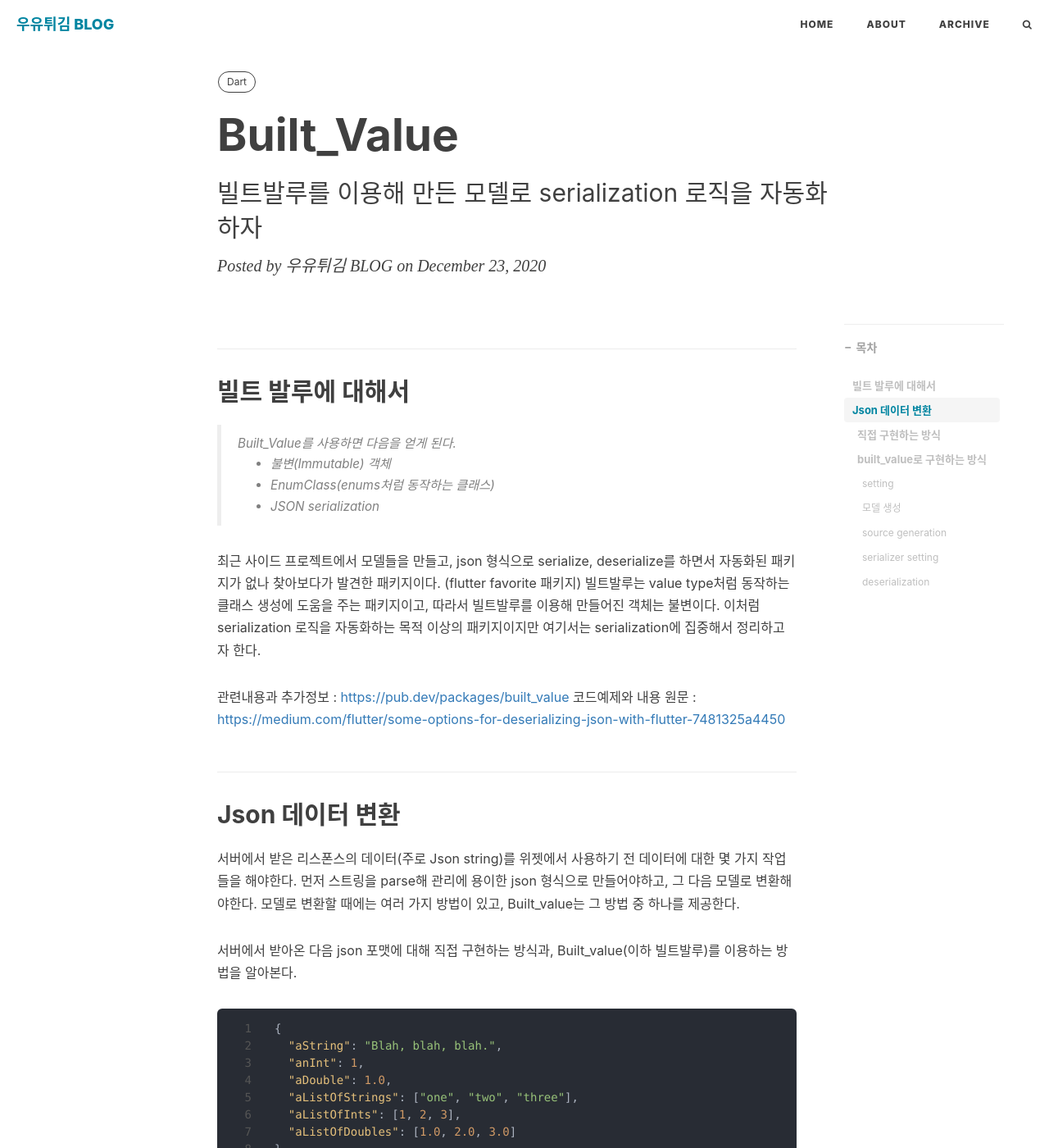
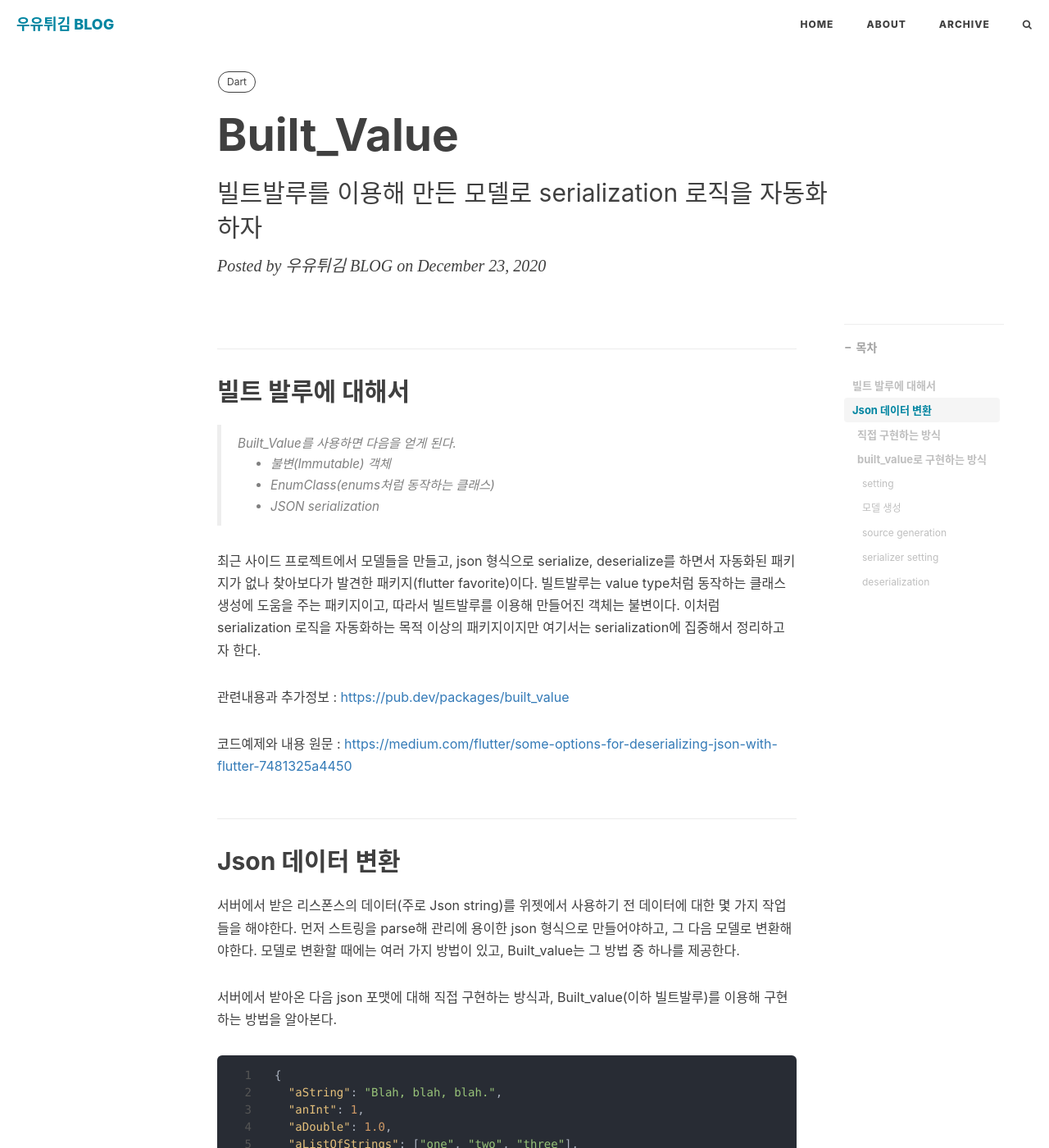
Before and after one commit to Heewookji/te, a Jekyll site: the page built from _posts/dart, flutter/2020-12-23-Built_Value.md, in a window 1280 px wide and 1400 px high. Shown: the whole window at 82% size. Built offline with Jekyll 4.4.1, drawn with Linux system fonts in a browser that asks for light colours; nearby versions of some CDN libraries; comment, search, counter and statistics services are not loaded.

Commit message:
fix: dart built_value 수정

````diff
--- a/_posts/dart, flutter/2020-12-23-Built_Value.md
+++ b/_posts/dart, flutter/2020-12-23-Built_Value.md
@@ -15,12 +15,13 @@ header-style: text
 > - JSON serialization
 
 최근 사이드 프로젝트에서 모델들을 만들고, json 형식으로 serialize, deserialize를 하면서
-자동화된 패키지가 없나 찾아보다가 발견한 패키지이다. (flutter favorite 패키지)
+자동화된 패키지가 없나 찾아보다가 발견한 패키지(flutter favorite)이다.
 빌트발루는 value type처럼 동작하는 클래스 생성에 도움을 주는 패키지이고,
 따라서 빌트발루를 이용해 만들어진 객체는 불변이다. 이처럼 serialization 로직을 자동화하는 목적
 이상의 패키지이지만 여기서는 serialization에 집중해서 정리하고자 한다.
 
 관련내용과 추가정보 : <https://pub.dev/packages/built_value>
+
 코드예제와 내용 원문 : <https://medium.com/flutter/some-options-for-deserializing-json-with-flutter-7481325a4450>
 
 ## Json 데이터 변환
@@ -31,7 +32,7 @@ header-style: text
 모델로 변환할 때에는 여러 가지 방법이 있고, Built_value는 그 방법 중 하나를 제공한다.
 
 서버에서 받아온 다음 json 포맷에 대해 직접 구현하는 방식과,
-Built_value(이하 빌트발루)를 이용하는 방법을 알아본다.
+Built_value(이하 빌트발루)를 이용해 구현하는 방법을 알아본다.
 
 ```json
 {
@@ -163,9 +164,7 @@ abstract class SimpleObject
 주소에 잘 설명되어있음) pubspec.yaml 파일이 있는 곳에서 아래 명령어를 실행하면
 위 part에 적어놓은 simple_object.g.dart 파일이 생성된다.
 
-```
-flutter packages pub run build_runner build
-```
+> flutter packages pub run build_runner build
 
 이렇게 생성된 simple_object.g.dart 파일 안에는 SimpleObject를 extend 하는 _$SimpleObject 클래스가 있다.
 이 _$SimpleObject 클래스는 해쉬코드, 불변성 관련 메서드, toString 등등에 대한 많은 기능을 제공한다.
````
